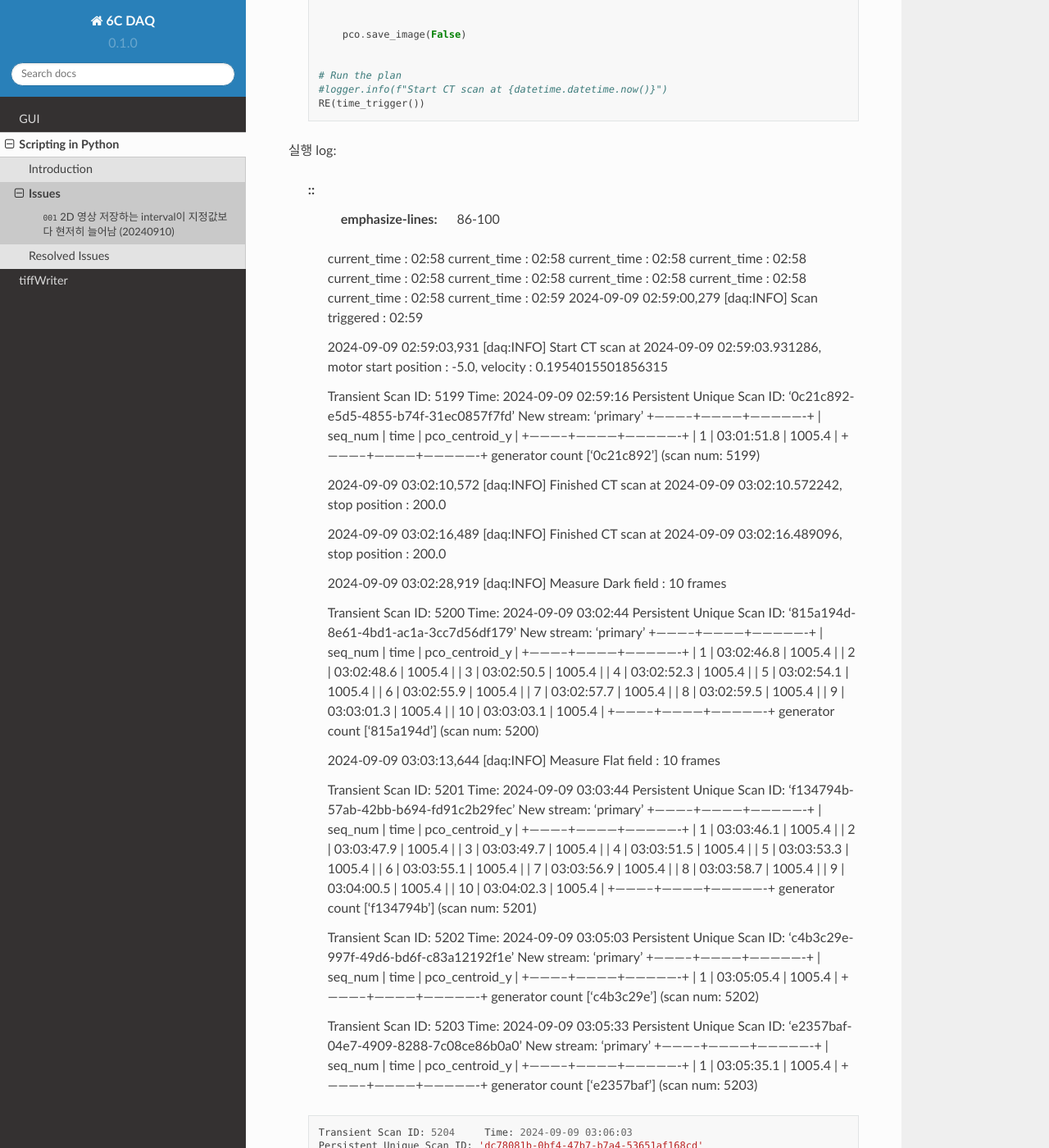
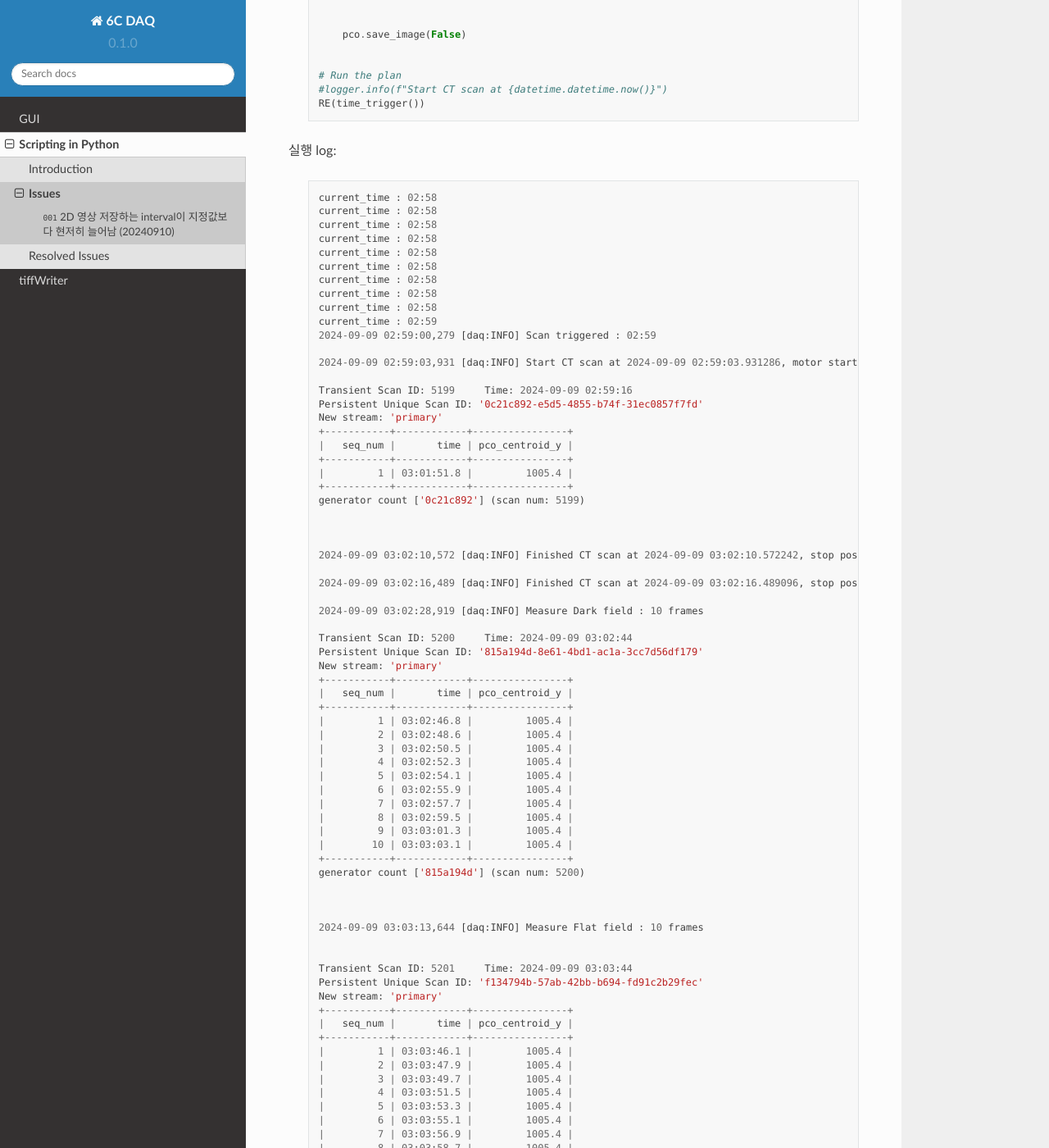
Before and after one commit to limjh0/6C_DAQ, a Sphinx documentation site: the page built from docs/source/scripting/issues.rst, in a window 1280 px wide and 1400 px high, scrolled down 3587 px. Shown: the whole window at 82% size. Built offline with Sphinx 7.4.7 and the Read the Docs theme 2.0.0, drawn with Linux system fonts in a browser that asks for light colours; some of the changed text lies outside the part shown.

Commit message:
scripting issue 추가 highlighting using code-block?

```diff
--- a/docs/source/scripting/issues.rst
+++ b/docs/source/scripting/issues.rst
@@ -215,7 +215,7 @@ overnight DAQ하는 동안 interval이 30초 이상으로 늘었음
 
 실행 log:
 
-    ::
+    .. code-block:: Python
         :emphasize-lines: 86-100
 
         current_time : 02:58
```
